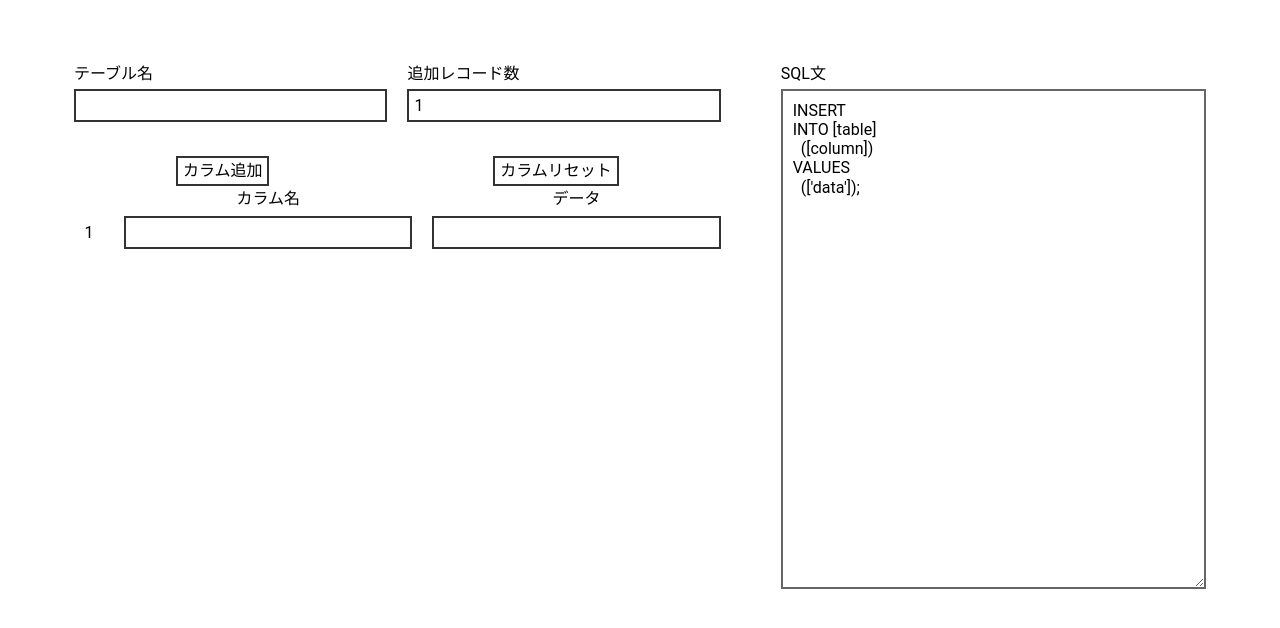
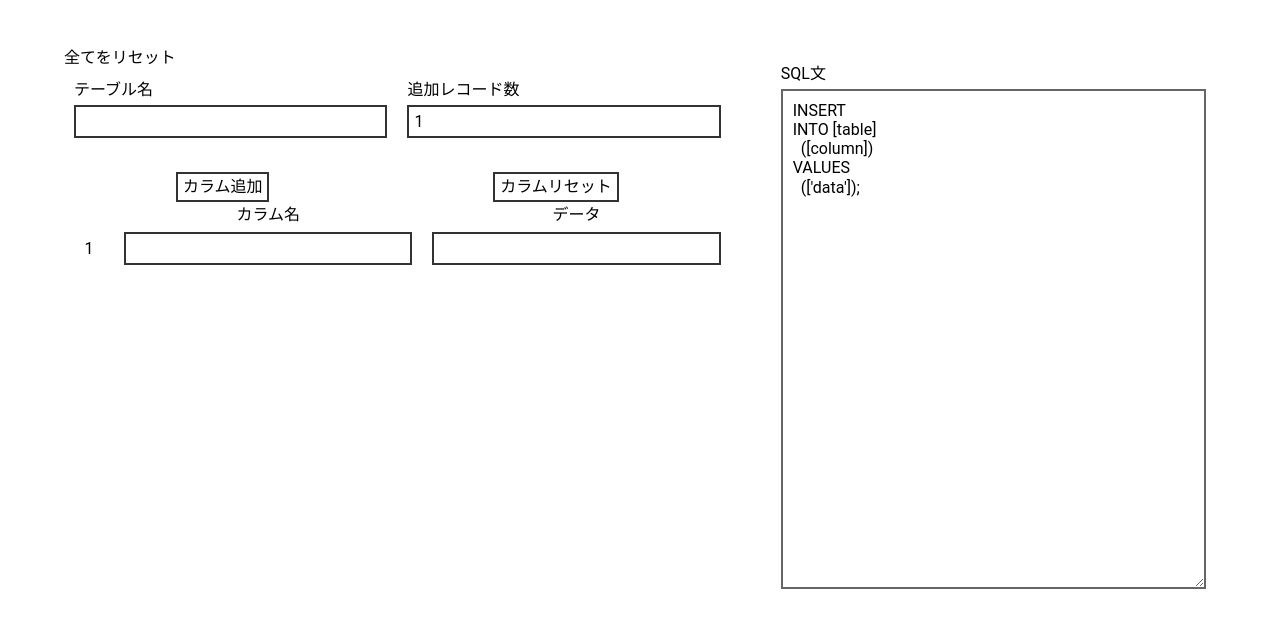
Before and after one commit to nakamura0238/dummy_insert, a Next.js app in the folder dummy_insert/: page / in a window 1280 px wide. Shown: the top 628 px of the page. Built offline with nearby package versions, Linux system fonts and the light colour scheme.

Commit message:
ページ全体のリセット

```diff
--- a/dummy_insert/pages/index.tsx
+++ b/dummy_insert/pages/index.tsx
@@ -19,7 +19,6 @@
       }
     ]
   )
-
   const [first, setFirst] = useState("INSERT \nINTO [table]")
   const [second, setSecond] = useState("\n  ([column])")
   const [secondItem, setSecondItem] = useState<string[]>([])
@@ -27,7 +26,9 @@
   const [thirdItem, setThirdItem] = useState<string[]>([])
 
 
+  // テーブル名の設定
   const onChangeTableName = (event: React.ChangeEvent<HTMLInputElement>) => {
+    // 半角英数字、ハイフン、アンダースコア
     if (/^[0-9a-zA-Z-_]+$/.test(event.target.value)) {
       setTableError(false)
       setFirst("INSERT \nINTO " + event.target.value)
@@ -42,7 +43,9 @@
     setTableName(event.target.value)
   }
 
+  // 追加レコード数の設定
   const onChangeAddCount = (event: React.ChangeEvent<HTMLInputElement>) => {
+    // 半角数字のみ
     if (/^[0-9]+$/.test(event.target.value)) {
       setAddCountError(false)
     } else {
@@ -51,7 +54,9 @@
     setAddCount(event.target.value)
   }
 
+  // カラム名の設定
   const onChangeColumn = (event: React.ChangeEvent<HTMLInputElement>, index: number) => {
+    // 半角英数字、ハイフン、アンダースコア
     if (/^[0-9a-zA-Z-_]+$/.test(event.target.value)) {
       columns[index].colError = false
     } else {
@@ -61,6 +66,7 @@
     setColumn([...columns])
   }
 
+  // データの設定
   const onChangeDataName = (event: React.ChangeEvent<HTMLInputElement>, index: number) => {
     // if (/^\S+$/.test(event.target.value)) {
     //   columns[index].dataError = false
@@ -71,11 +77,13 @@
     setColumn([...columns])
   }
 
+  // カラムの追加
   const addColumn = () => {
     const addItem = {column: "", data: "", colError: false, dataError:false}
     setColumn([...columns, addItem])
   }
 
+  // カラムのフォームのリセット
   const resetAction = () => {
     setColumn(
       [
@@ -87,6 +95,29 @@
         }
       ]
     )
+    setSecond("\n  ([column])")
+    setSecondItem([])
+    setThird("\nVALUES \n  (['data'])")
+    setThirdItem([])
+  }
+
+  // ページ全体のリセット
+  const allReset = () => {
+    setTableName("")
+    setTableError(false)
+    setAddCount("1")
+    setAddCountError(false)
+    setColumn(
+      [
+        {
+          column: "",
+          data: "",
+          colError: false,
+          dataError: false
+        }
+      ]
+    )
+    setFirst("INSERT \nINTO [table]")
     setSecond("\n  ([column])")
     setSecondItem([])
     setThird("\nVALUES \n  (['data'])")
@@ -164,6 +195,7 @@
       {/* <Head></Head> */}
       <div css={container}>
         <div css={formArea}>
+        <button onClick={allReset}>全てをリセット</button>
           <div css={topFormArea}>
             <div css={topFormItem}>
               <label htmlFor='tableName'><span>テーブル名</span></label>
```
